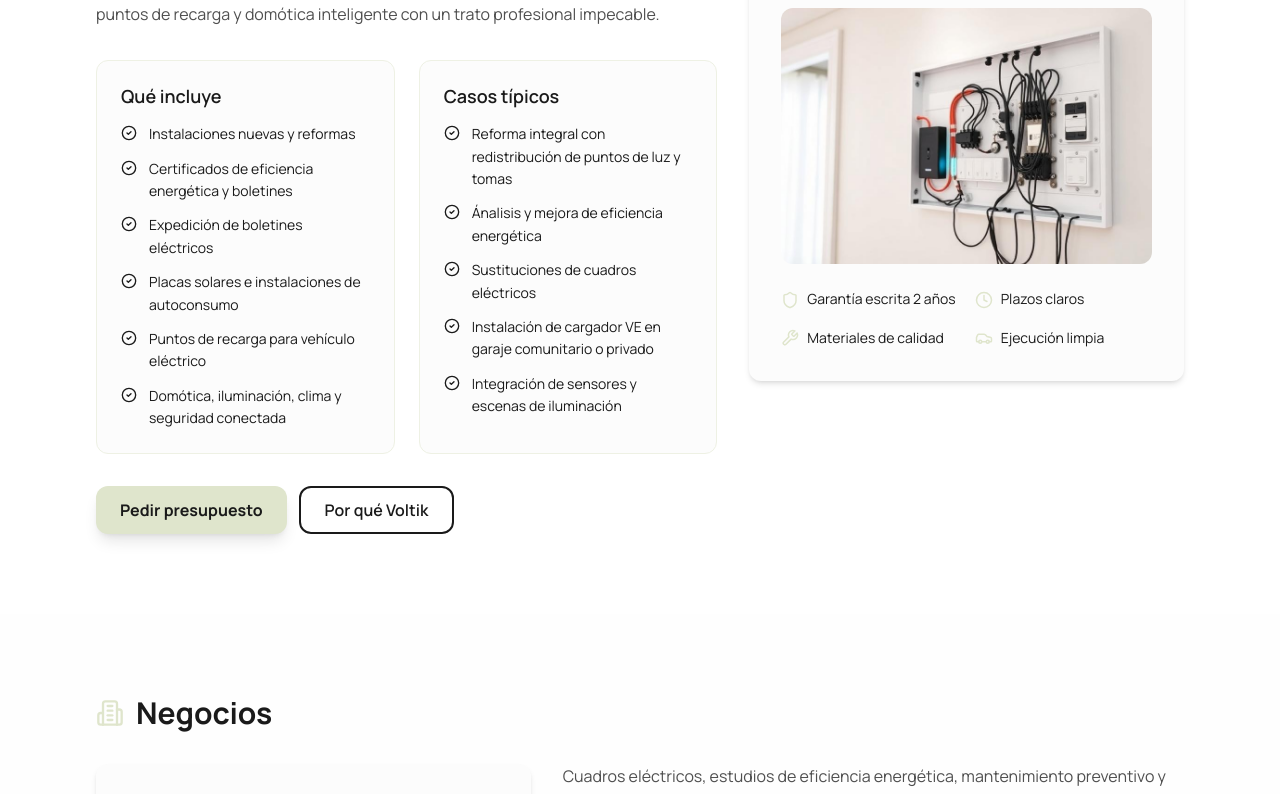
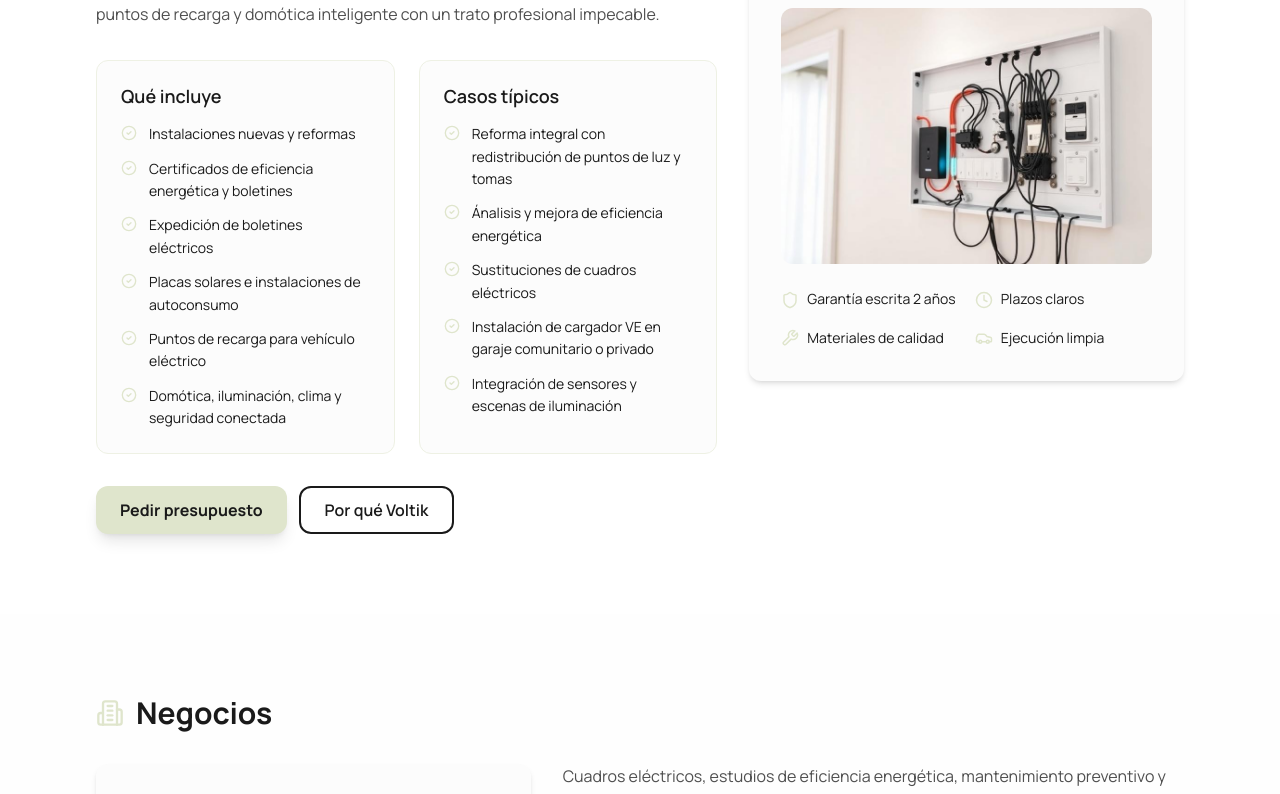
Before and after one commit to Medu-coder/voltik.es, a React (Vite) app: page /servicios in a window 1280 px wide. Shown: the part 1246-2040 px from the top of the page. Built offline with nearby package versions, Linux system fonts and the light colour scheme; no server answers.

Commit message:
ajustes menores desplegables y texto destacados del blog

```diff
--- a/src/features/home/sections/ContactForm.tsx
+++ b/src/features/home/sections/ContactForm.tsx
@@ -280,7 +280,7 @@ export default function ContactForm() {
                 name="entry_725191283"
                 value={formData.entry_725191283}
                 onChange={handleChange}
-                className={`w-full px-4 py-3 rounded-lg border transition-colors focus:outline-none focus:ring-2 focus:ring-primary ${
+                className={`w-full px-4 py-3 rounded-xl border transition-colors focus:outline-none focus:ring-2 focus:ring-primary focus:ring-offset-2 focus:ring-offset-background ${
                   errors.entry_725191283
                     ? 'border-destructive bg-destructive/5'
                     : 'border-input bg-background hover:border-primary/50'
@@ -305,7 +305,7 @@ export default function ContactForm() {
                 name="entry_916166591"
                 value={formData.entry_916166591}
                 onChange={handleChange}
-                className={`w-full px-4 py-3 rounded-lg border transition-colors focus:outline-none focus:ring-2 focus:ring-primary ${
+                className={`w-full px-4 py-3 rounded-xl border transition-colors focus:outline-none focus:ring-2 focus:ring-primary focus:ring-offset-2 focus:ring-offset-background ${
                   errors.entry_916166591
                     ? 'border-destructive bg-destructive/5'
                     : 'border-input bg-background hover:border-primary/50'
@@ -337,7 +337,7 @@ export default function ContactForm() {
                 value={formData.entry_1602707373}
                 onChange={handleChange}
                 rows={4}
-                className={`w-full px-4 py-3 rounded-lg border transition-colors focus:outline-none focus:ring-2 focus:ring-primary resize-none ${
+                className={`w-full px-4 py-3 rounded-xl border transition-colors focus:outline-none focus:ring-2 focus:ring-primary focus:ring-offset-2 focus:ring-offset-background resize-none ${
                   errors.entry_1602707373
                     ? 'border-destructive bg-destructive/5'
                     : 'border-input bg-background hover:border-primary/50'
--- a/src/pages/blog/Blog.tsx
+++ b/src/pages/blog/Blog.tsx
@@ -81,7 +81,7 @@ const Blog = () => {
                 <select
                   value={selectedCategory}
                   onChange={(e) => setSelectedCategory(e.target.value)}
-                  className="px-4 py-3 rounded-lg border border-input bg-background focus:outline-none focus:ring-2 focus:ring-primary min-w-[200px]"
+                  className="px-4 py-3 rounded-lg border border-input bg-background hover:border-primary/50 focus:outline-none focus:ring-2 focus:ring-primary transition-colors min-w-[200px]"
                 >
                   <option value="all">Todas las categorías</option>
                   {categories.slice(1).map(category => (
@@ -110,7 +110,7 @@ const Blog = () => {
                 {featuredPosts.map((post) => (
                   <article key={post.id} className="voltik-card group hover:scale-105 transition-all duration-300">
                     <div className="flex items-center gap-2 mb-4">
-                      <span className="px-3 py-1 bg-primary/20 text-primary text-xs font-medium rounded-full">
+                      <span className="px-3 py-1 bg-primary/20 text-text text-xs font-medium rounded-full">
                         Destacado
                       </span>
                       <span className="px-3 py-1 bg-secondary/20 text-secondary-foreground text-xs font-medium rounded-full">
--- a/src/pages/services/Services.tsx
+++ b/src/pages/services/Services.tsx
@@ -206,7 +206,7 @@ const ServicesPage = () => {
                       <ul className="space-y-3 text-sm">
                         {s.include.map((item) => (
                           <li key={item} className="flex items-start">
-                            <CheckCircle2 className="text-text mr-3 mt-0.5 shrink-0 w-4 h-4" />
+                            <CheckCircle2 className="text-primary mr-3 mt-0.5 shrink-0 w-4 h-4" />
                             <span>{item}</span>
                           </li>
                         ))}
@@ -217,7 +217,7 @@ const ServicesPage = () => {
                       <ul className="space-y-3 text-sm">
                         {s.cases.map((item) => (
                           <li key={item} className="flex items-start">
-                            <CheckCircle2 className="text-text mr-3 mt-0.5 shrink-0 w-4 h-4" />
+                            <CheckCircle2 className="text-primary mr-3 mt-0.5 shrink-0 w-4 h-4" />
                             <span>{item}</span>
                           </li>
                         ))}
```
